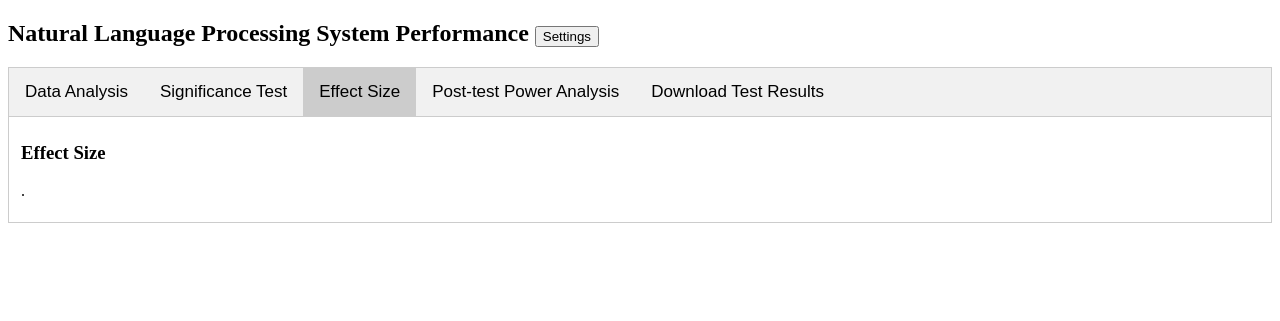
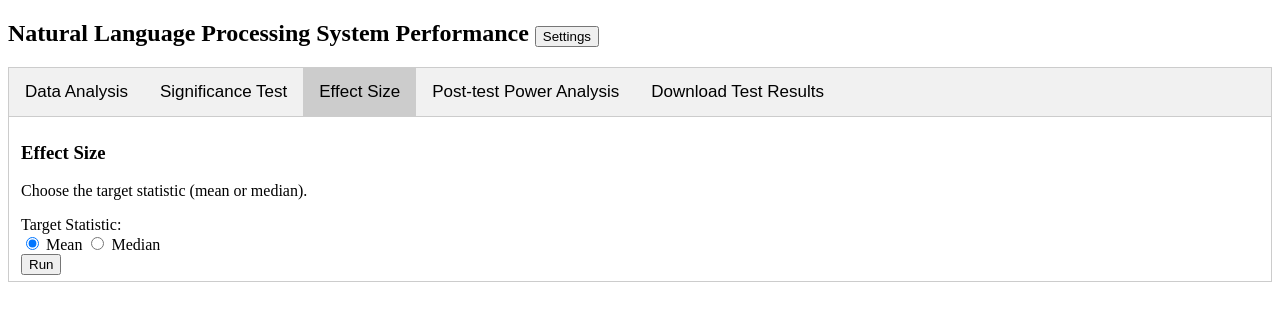
Before and after one commit to DeniseMak/nlpstats-proto, a Flask app: page / in a window 1280 px wide, after a click on "Effect Size". Shown: the top 321 px of the page. Run offline with Flask 2, Linux system fonts and the light colour scheme; some libraries are stand-ins or nearby versions.

Commit message:
intermediate checkin

```diff
--- a/da2/run.py
+++ b/da2/run.py
@@ -1,9 +1,11 @@
 # v2 - using tabs
 from flask import *
 from flask import render_template
-from data_analysis import read_score_file, plot_hist
+from data_analysis import read_score_file, plot_hist, calc_score_diff, plot_hist_diff, partition_score
+from effectSize import calc_eff_size
 from werkzeug.utils import secure_filename
 import os
+import numpy as np
 
 FOLDER = os.path.join('static')
 
@@ -18,11 +20,29 @@ def homepage():
 
         scores1, scores2 = read_score_file(f.filename) #read_score_file("score")
         plot_hist(scores1, scores2)
+        score_dif = calc_score_diff(scores1, scores2)
+        eval_unit_size = request.form.get('eval_unit_size')
+        sample_size = np.floor(len(list(score_dif))/float(eval_unit_size))
 
-        eval_unit_size = request.form.get('eval_unit_size')
-        seed = request.form.get('seed')
+        # plot difference hist
+        plot_hist_diff(score_dif)
 
 
+
+
+        # target_stat is 'mean' or 'median'
+        target_stat = request.form.get('target_statistic')
+        effect_size_target_stat= request.form.get('effect_size_target_statistic')
+        print('target stat={}\ntarget stat for effect size={}'.format(target_stat, effect_size_target_stat))
+
+
+        seed = request.form.get('seed')
+        # partition score difference and save svg
+        score_diff_par = partition_score(score_dif, float(eval_unit_size), True,
+                                         target_stat # mean or median
+                                         )
+        # test hidden field 'hidden101' or '202
+        # print(request.form.get('da_hidden'))
 
         if seed and eval_unit_size:
             result_str = 'Your results are displayed below. '\
@@ -31,8 +51,68 @@ def homepage():
 
             full_filename1 = os.path.join(app.config['FOLDER'], 'hist_score1.svg')
             full_filename2 = os.path.join(app.config['FOLDER'], 'hist_score2.svg')
-            input_filename_str =  "input_filename was: " + f.filename
-            print(input_filename_str)
+            full_filename_dif = os.path.join(app.config['FOLDER'], 'hist_score_diff.svg')
+            full_filename_dif_par = os.path.join(app.config['FOLDER'], 'hist_score_diff_partitioned.svg')
+            filename_str =  "input_filename: {} img1: {}, img2: {}, dif={}, dif_par={}".format(
+                f.filename,
+                full_filename1,
+                full_filename2,
+                full_filename_dif,
+                full_filename_dif_par)
+            print(filename_str)
+
+            USE_JSON = False
+            if USE_JSON:
+                return jsonify(result=result_str,
+                               hist_score1=full_filename1,
+                               hist_score2=full_filename2)
+            else:
+                rendered = render_template('tab_interface.html',
+                                       result_str=result_str,
+                                       hist_score1=full_filename1,
+                                       hist_score2=full_filename2,
+                                       hist_diff= full_filename_dif,
+                                       hist_diff_par= full_filename_dif_par)
+                return rendered
+        else:
+            return jsonify(result='Input needed for more details.')
+    elif request.method == 'GET':
+        # You got to the main page by navigating to the URL, not by clicking submit
+            #full_filename1 = os.path.join(app.config['FOLDER'], 'hist_score1.svg')
+            #full_filename2 = os.path.join(app.config['FOLDER'], 'hist_score2.svg')
+        return render_template('tab_interface.html')
+
+
+@app.route('/effectsize', methods= ["GET", "POST"])
+def effectsize():
+    if request.method == 'POST':
+        f = request.files['system_file']  # new
+        f.save(secure_filename(f.filename))  # todo: change this to 'uploads' directory
+
+        scores1, scores2 = read_score_file("score")  # todo: get actual filename
+        # get dif
+        score_dif = calc_score_diff(scores1, scores2)
+
+        eval_unit_size = request.form.get('eval_unit_size')
+        seed = request.form.get('seed')
+
+        # target_stat is 'mean' or 'median'
+        effect_size_target_stat= request.form.get('effect_size_target_statistic')
+        print('target stat for effect size={}'.format(effect_size_target_stat))
+
+
+        # TODO: make this not hardcoded
+        (estimates, estimators) = calc_eff_size('not_wilcoxon', effect_size_target_stat, score_dif)
+        print('Estimates: {}\nEstimators: {}'.format(estimates, estimators))
+        if seed and eval_unit_size:
+            result_str = 'Your results are displayed below. '\
+                   + '; Seed is: ' + seed \
+                   + "; Evaluation unit is: " + eval_unit_size
+
+            full_filename1 = os.path.join(app.config['FOLDER'], 'hist_score1.svg')
+            full_filename2 = os.path.join(app.config['FOLDER'], 'hist_score2.svg')
+            filename_str =  "input_filename: {} img1: {}, img2: {}".format(f.filename, full_filename1, full_filename2)
+            print(filename_str)
 
             USE_JSON = False
             if USE_JSON:
@@ -53,7 +133,6 @@ def homepage():
             #full_filename2 = os.path.join(app.config['FOLDER'], 'hist_score2.svg')
         return render_template('tab_interface.html')
 
-
 if __name__ == "__main__":
     app.debug=True
     app.run()
--- a/da2/templates/tab_interface.html
+++ b/da2/templates/tab_interface.html
@@ -43,9 +43,10 @@ body
 </style>
     <script src="//ajax.googleapis.com/ajax/libs/jquery/1.9.1/jquery.min.js"></script>
     <script type=text/javascript>
+        // Note: This doesn't work for the file fields
         $(function() {
           $('a#process_input').bind('click', function() {
-            $.post('/', {
+            $.getJSON('/', {
 
               eval_unit_size: $('input[name="eval_unit_size"]').val(),
               seed: $('input[name="seed"]').val(),
@@ -60,6 +61,13 @@ body
             return false;
           });
         });
+    </script>
+    <script type="text/javascript">
+        function da_submit_func() {
+            console.log(document.getElementById('da_hidden').value)
+            console.log("clicked DA submit!")
+        }
+        // document.getElementById('da_submit')
     </script>
 </head>
 <body>
@@ -78,13 +86,16 @@ body
 </div>
 
 
+<form
+        action="/"
+        class="form-horizontal"
+        enctype="multipart/form-data"
+        method="post">
 <!-- Data Analysis
     TODO: Make style dynamic -->
 <div id='Data Analysis' class="tabcontent" style="display:block">
-  <form class="form-horizontal" enctype="multipart/form-data" method="post">
+
   <fieldset>
-
-
   <!-- File Button -->
   <div class="form-group">
     <label class="col-md-4 control-label" for="system_file">System File:</label>
@@ -97,7 +108,6 @@ body
     </div>
   </div>
   <br>
-
   <!-- Text input-->
   <div class="form-group">
     <label class="col-md-4 control-label" for="eval_unit_size">Evaluation Unit Size:</label>
@@ -107,8 +117,7 @@ body
     </div>
   </div>
   <br>
-
-  <!-- Multiple Radios (inline) -->
+  <!-- Data Analysis: Multiple Radios (inline)  -->
   <div class="form-group">
     <label class="col-md-4 control-label" for="target_statistic">Target Statistic:</label>
     <div class="col-md-4">
@@ -123,7 +132,6 @@ body
     </div>
   </div>
   <br>
-
   <!-- Text input-->
   <div class="form-group">
     <label class="col-md-4 control-label" for="seed">Random Seed:</label>
@@ -133,44 +141,87 @@ body
     </div>
   </div>
   <br>
-
-  <!-- Button -->
-
+  <!-- Data Analysis Submit Button -->
   <div class="form-group">
     <label class="col-md-4 control-label" for="submit"></label>
     <div class="col-md-4">
-      <button id="submit" name="submit" class="btn btn-success">Run</button>
+        <input type="hidden" id="da_hidden" value="hidden101">
+        <!-- Is type=submit implied by class="btn btn-success" -->
+      <button id="submit"
+              name="submit"
+              type=submit
+              class="btn btn-success"
+              onsubmit="da_submit_func()">Run</button>
+        <!-- Button for JS script-->
+        <!-- <a href=# id=process_input><button class='btn btn-default' >Submit via JS</button></a> -->
     </div>
   </div>
-
-
-
   </fieldset>
-  </form>
-
     <!-- Images -->
     <div class="hiddendiv" id = "hidden">
           <h1 id=result align='center'>{{ result_str }}</h1>
           <img id=hist_score1 src="{{ hist_score1 }}">
           <img id=hist_score2 src="{{ hist_score2 }}">
+          <img id=hist_diff src="{{ hist_diff }}">
+          <img id=hist_diff_par src="{{ hist_diff_par }}">
     </div>
 </div>
-
+</form>  <!-- (comment out to try one form for all tabs -->
 <div id='Significance Test' class="tabcontent">
-  <form class="form-horizontal">
+  <!-- <form class="form-horizontal"> -->
   <div class="form-group">
     <label class="col-md-4 control-label" for="effect_size">Significance level &alpha;:</label>
     <div class="col-md-4">
     <input id="significance_level" name="significance_level" type="number" placeholder="0.00" class="form-control input-md" required="" step="0.01" min="0" max="1">
     </div>
   </div>
-  </form>
+
 </div>
 
+<!-- Effect Size -->
+<form
+        action="/effectsize"
+        class="form-horizontal"
+        enctype="multipart/form-data"
+        method="post">
 <div id='Effect Size' class="tabcontent">
-  <h3>Effect Size</h3>
-  <p>.</p>
-</div>
+
+  <!-- Effect Size Multiple Radios (inline)  -->
+  <div class="form-group">
+        <h3>Effect Size</h3>
+        <p>Choose the target statistic (mean or median).</p>
+    <label class="col-md-4 control-label" for="target_statistic">Target Statistic:</label>
+    <div class="col-md-4">
+      <label class="radio-inline" for="target_statistic-0">
+        <input type="radio" name="effect_size_target_statistic" id="target_statistic-0" value="mean" checked="checked">
+        Mean
+      </label>
+      <label class="radio-inline" for="target_statistic-1">
+        <input type="radio" name="effect_size_target_statistic" id="target_statistic-1" value="median">
+        Median
+      </label>
+    </div>
+  </div>
+  <!-- effect size Submit Button -->
+  <div class="form-group">
+    <label class="col-md-4 control-label" for="submit"></label>
+    <div class="col-md-4">
+        <input type="hidden" id="da_hidden" value="hidden101">
+        <!-- Is type=submit implied by class="btn btn-success" -->
+      <button id="ef_submit"
+              name="ef_submit"
+              type=submit
+              class="btn btn-success"
+              onsubmit="ef_submit_func()">Run</button>
+        <!-- Button for JS script-->
+        <!-- <a href=# id=process_input><button class='btn btn-default' >Submit via JS</button></a> -->
+    </div>
+  </div>
+</div> <!-- end Effect Size tab -->
+
+</form>
+<!-- end form Effect Size tab -->
+
 
 <div id='Post-test Power Analysis' class="tabcontent">
   <h3>Post-test Power Analysis</h3>
```
